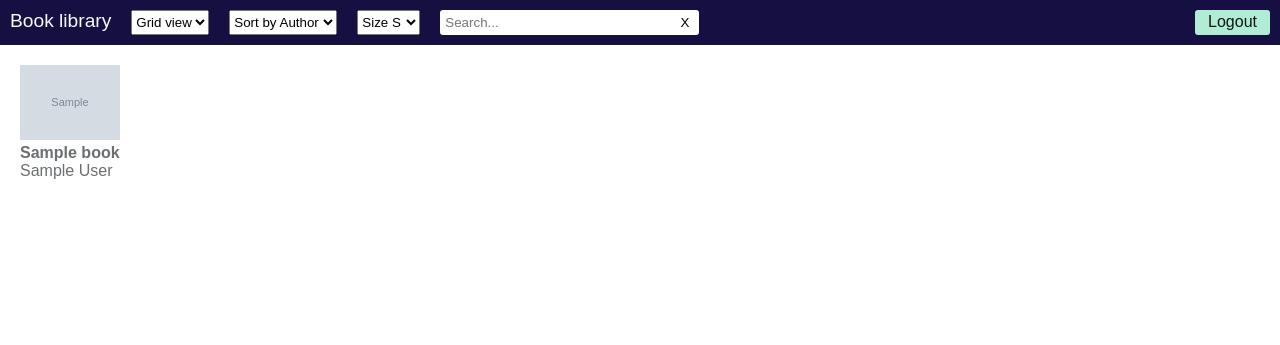
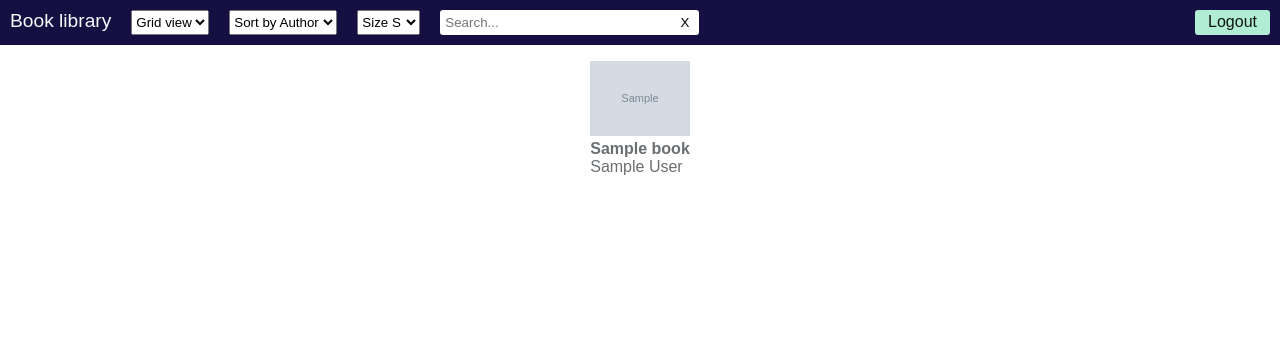
Before and after one commit to carderne/calibre-flask, a Flask app: template app/templates/index.html in a window 1280 px wide. Shown: the top 345 px of the page. Run offline with Flask 2, Linux system fonts and the light colour scheme; the template is opened without the code that fills it: most values are stand-ins (such as "Sample title", 1, 10 or a date in 2020); grey boxes marked "Sample" are stand-in pictures; parts of the project's set-up code (start-up, migrations or seed data) failed here and were passed over.

Commit message:
Change css to grid

```diff
--- a/app/static/main.js
+++ b/app/static/main.js
@@ -1,7 +1,8 @@
 const get = document.getElementById.bind(document);
+const query = document.querySelector.bind(document);
 const queryAll = document.querySelectorAll.bind(document);
 
-let divBooks = get("books");
+let divBooks = query("main");
 let elView = get("view");
 let elSort = get("sort");
 let elSize = get("size");
@@ -10,17 +11,7 @@ let elClear = get("clear");
 
 elView.onchange = updateView;
 function updateView() {
-  if (elView.value == "list") {
-    get("books").classList.add("list");
-    queryAll(".single").forEach((single) => {
-      single.classList.add("wide");
-    });
-  } else {
-    get("books").classList.remove("list");
-    queryAll(".single").forEach((single) => {
-      single.classList.remove("wide");
-    });
-  }
+  divBooks.setAttribute("view", elView.value);
 }
 
 elSort.oninput = updateSort;
@@ -46,11 +37,8 @@ function updateSort() {
 elSize.oninput = updateSize;
 function updateSize() {
   let size = elSize.value;
-  queryAll(".single").forEach((single) => {
-    single.style.width = size + "px";
-    single.children[0].style.width = size + "px";
-  });
-  let sizes = size == "100" ? "1vw" : "100vw";
+  query("main").setAttribute("size", size);
+  let sizes = size == "small" ? "1vw" : "100vw";
   queryAll("img").forEach((img) => {
     img["sizes"] = sizes;
   });
--- a/app/static/style.css
+++ b/app/static/style.css
@@ -1,7 +1,10 @@
 :root {
     --text: #6B6F72;
     --header-bg: #160f42;
-    --header-fg:  #f5fafc
+    --header-fg:  #f5fafc;
+    --small: 100px;
+    --med: 200px;
+    --large: 300px;
 }
 
 html {
@@ -47,7 +50,6 @@ header a, header a:hover, header a:visited, header a:active {
 }
 
 select {
-    height: 19x;
     height: 25px;
 }
 
@@ -87,33 +89,63 @@ select {
 }
 
 main {
-    display: flex;
-    flex-wrap: wrap;
+    display: grid;
+    grid-template-columns: repeat(auto-fit, var(--small));
+    justify-items: center;
+    gap: 1em 1em;
+    justify-content: space-evenly;
+    padding: 1em;
 }
 
-.list {
-    flex-direction: column;
+main[size="med"] {
+    grid-template-columns: repeat(auto-fit, var(--med));
 }
 
-.single {
-    padding: 20px;
+main[size="large"] {
+    grid-template-columns: repeat(auto-fit, var(--large));
+}
+
+main[view="list"] {
+    grid-template-columns: 1fr;
+    grid-template-rows: repeat(auto-fit, calc(1.5*var(--small)));
+}
+
+main[view="list"][size="med"] {
+    grid-template-rows: repeat(auto-fit, calc(1.5*var(--med)));
+}
+
+main[view="list"][size="large"] {
+    grid-template-rows: repeat(auto-fit, calc(1.5*var(--large)));
+}
+
+main[view="list"] .single {
+    display: flex;
+    width: initial !important;
+    padding: 10px 0;
+}
+
+main img {
+    width: 100%;
+    max-height: 100%;
+}
+
+main[view="list"] img {
     width: 100px;
 }
 
-.single > div:first-child {
-    flex-shrink: 0;
+main[view="list"][size="med"] img {
+    width: 200px;
 }
 
-.single.wide {
-    display: flex;
-    width: initial !important;
+main[view="list"][size="large"] img {
+    width: 300px;
 }
 
-.single.wide:nth-child(even) {
+main[view="list"] .single:nth-child(even) {
     background: #e0ebfe;
 }
 
-.single.wide > div:last-child {
+main[view="list"] .single > div:last-child {
     margin-left: 20px;
 }
 
@@ -139,12 +171,8 @@ main {
     display: none;
 }
 
-.wide > div > .comments {
+main[view="list"] .single > div > .comments {
     display: unset;
-}
-
-img {
-    width: 100%;
 }
 
 .hidden {
--- a/app/templates/index.html
+++ b/app/templates/index.html
@@ -27,9 +27,9 @@
             </div>
             <div>
                 <select name="size" id="size">
-                    <option value="100" selected>Size S</option>
-                    <option value="200">Size M</option>
-                    <option value="300">Size L</option>
+                    <option value="small" selected>Size S</option>
+                    <option value="med">Size M</option>
+                    <option value="large">Size L</option>
                 </select>
             </div>
             <div class="filter-box">
@@ -41,7 +41,7 @@
                 <a href="/logout">Logout</a>
             </div>
         </header>
-        <main id="books" class="wrap">
+        <main>
             {% for b in books %}
             <div class="single">
                 <div>
```
